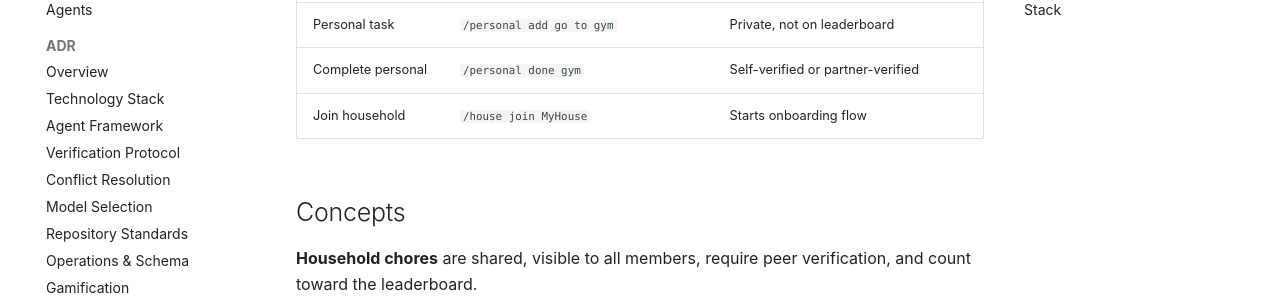
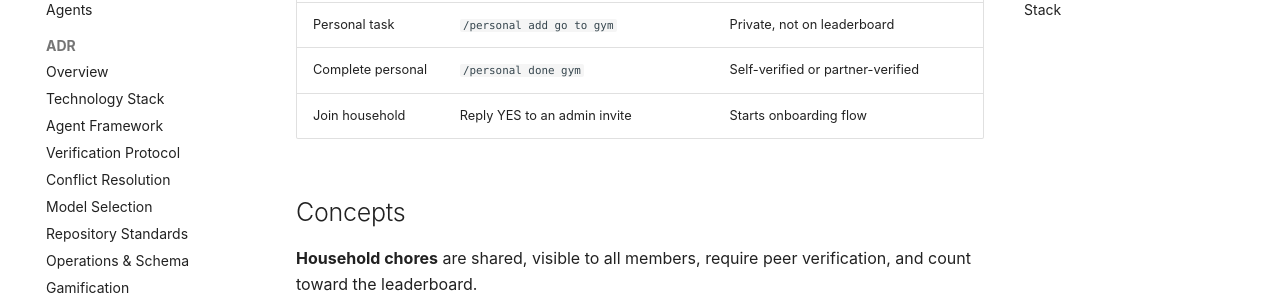
Before and after one commit to jackedney/choresir, an MkDocs documentation site: the page built from docs/index.md, in a window 1280 px wide and 900 px high, scrolled down 502 px. Shown: the part 152-452 px from the top of the window. Built offline with MkDocs 1.6.1 and Material for MkDocs 9.7.7, drawn with Linux system fonts in a browser that asks for light colours.

Commit message:
docs(index): update join household command to admin invite flow

```diff
--- a/docs/index.md
+++ b/docs/index.md
@@ -13,7 +13,7 @@ A WhatsApp-powered household management bot. Python + FastAPI + Pydantic AI + Po
 | View shopping list | "What's on the list?" | |
 | Personal task | `/personal add go to gym` | Private, not on leaderboard |
 | Complete personal | `/personal done gym` | Self-verified or partner-verified |
-| Join household | `/house join MyHouse` | Starts onboarding flow |
+| Join household | Reply YES to an admin invite | Starts onboarding flow |
 
 ## Concepts
 
```
